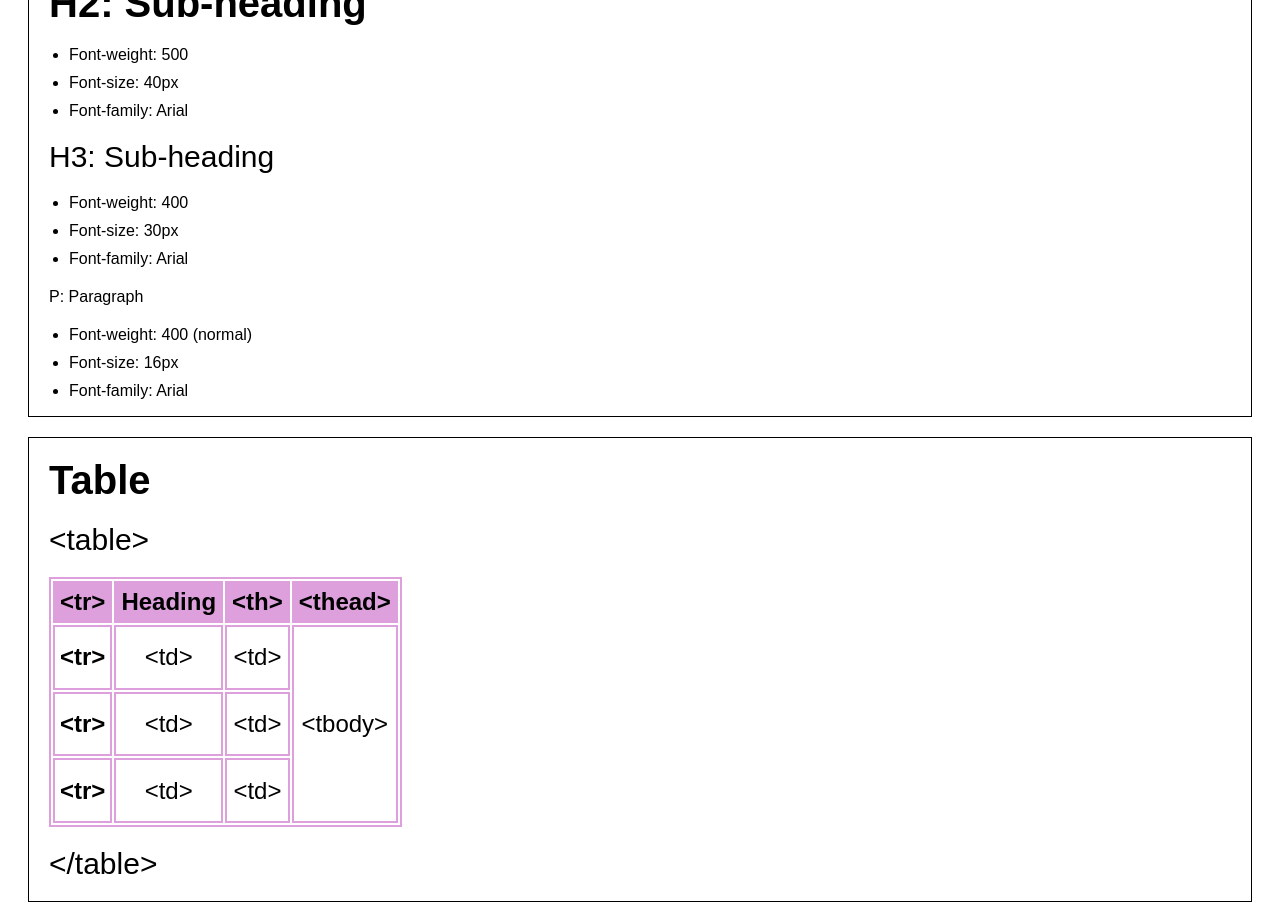
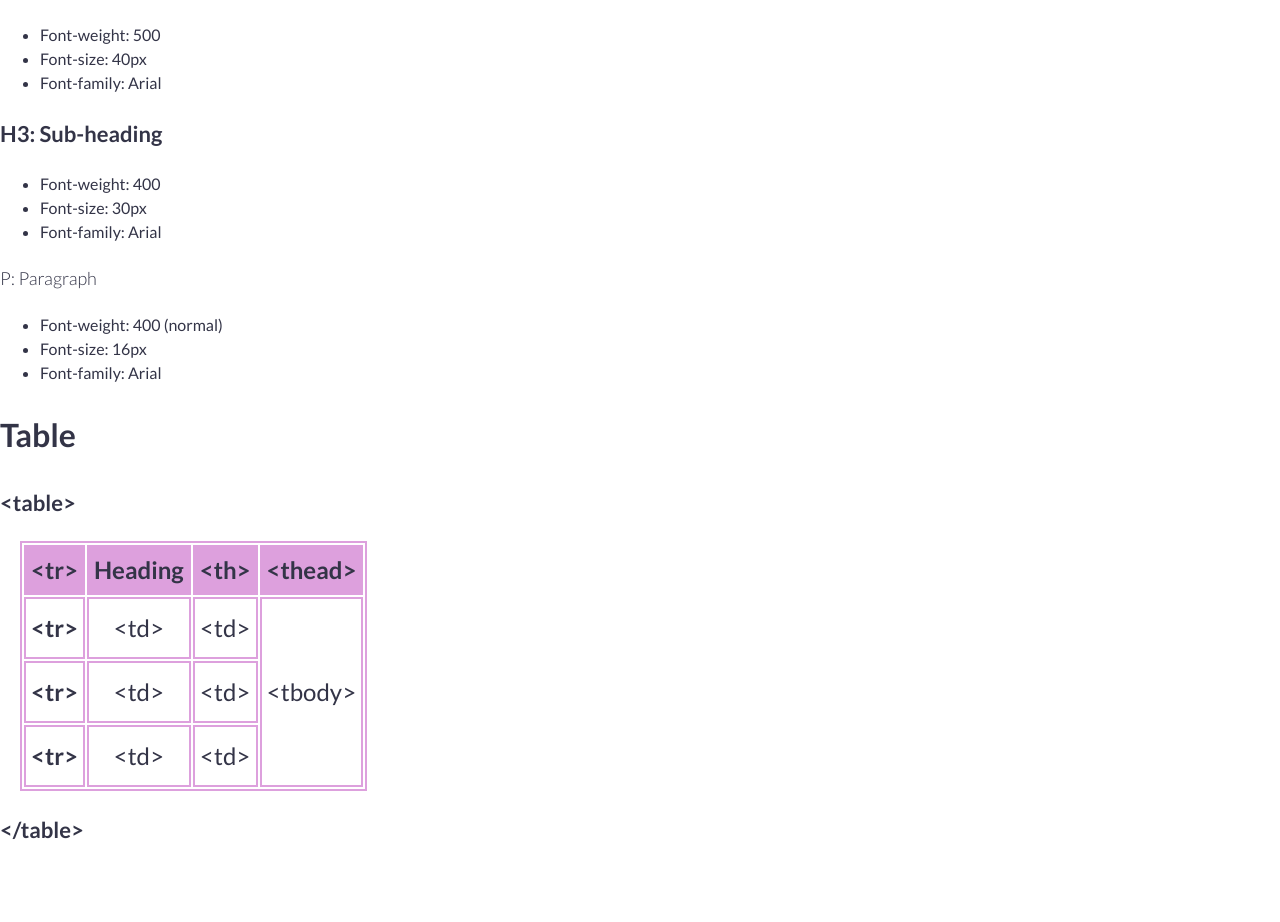
Before and after one commit to Kanyisa-Ntombini/website-design-system-starting, a plain HTML site: page starting/index.html in a window 1280 px wide. Shown: the part 1784-2706 px from the top of the page. After the commit the page ends 2630 px from the top, so only its background shows below. Drawn offline with Linux system fonts and the light colour scheme.

```diff
--- /dev/null
+++ b/starting/resources/css/reset.css
@@ -0,0 +1,48 @@
+/* http://meyerweb.com/eric/tools/css/reset/
+   v2.0 | 20110126
+   License: none (public domain)
+*/
+
+html, body, div, span, applet, object, iframe,
+h1, h2, h3, h4, h5, h6, p, blockquote, pre,
+a, abbr, acronym, address, big, cite, code,
+del, dfn, em, img, ins, kbd, q, s, samp,
+small, strike, strong, sub, sup, tt, var,
+b, u, i, center,
+dl, dt, dd, ol, ul, li,
+fieldset, form, label, legend,
+table, caption, tbody, tfoot, thead, tr, th, td,
+article, aside, canvas, details, embed,
+figure, figcaption, footer, header, hgroup,
+menu, nav, output, ruby, section, summary,
+time, mark, audio, video {
+	margin: 0;
+	padding: 0;
+	border: 0;
+	font-size: 100%;
+	font: inherit;
+	vertical-align: baseline;
+}
+/* HTML5 display-role reset for older browsers */
+article, aside, details, figcaption, figure,
+footer, header, hgroup, menu, nav, section {
+	display: block;
+}
+body {
+	line-height: 1;
+}
+ol, ul {
+	list-style: none;
+}
+blockquote, q {
+	quotes: none;
+}
+blockquote:before, blockquote:after,
+q:before, q:after {
+	content: '';
+	content: none;
+}
+table {
+	border-collapse: collapse;
+	border-spacing: 0;
+}
--- a/starting/resources/css/styles.css
+++ b/starting/resources/css/styles.css
@@ -1,43 +1,86 @@
-/*Universal Styles*/
-* {
-  box-sizing: border-box;
+@import url(https://fonts.googleapis.com/css?family=Lato:400,300,300italic,400italic,700,700italic);
+
+/* UNIVERSAL */
+
+html,
+body {
+  height: 100%;
+  width: 100%;
+  margin: 0;
+  padding: 0;
+  left: 0;
+  top: 0;
+  font-size: 100%;
 }
 
-html {
-  margin: 0 20px;
-  font-family: Arial, Helvetica, sans-serif;
+/* ROOT FONT STYLES */
+
+* {
+  font-family: 'Lato', Helvetica, sans-serif;
+  color: #333447;
+  line-height: 1.5;
 }
 
+/* TYPOGRAPHY */
+
 h1 {
-  font-size: 60px;
+  font-size: 2.5rem;
 }
+
 h2 {
-  font-size: 40px;
+  font-size: 2rem;
 }
+
 h3 {
-  font-size: 30px;
-  font-weight: normal;
+  font-size: 1.375rem;
 }
+
 h4 {
-  font-size: 20px;
+  font-size: 1.125rem;
+}
+
+h5 {
+  font-size: 1rem;
+}
+
+h6 {
+  font-size: 0.875rem;
 }
 
 p {
-  font-size: 16px;
+  font-size: 1.125rem;
+  font-weight: 200;
+  line-height: 1.8;
 }
 
-li {
-  margin: 10px 0;
+.font-light {
+  font-weight: 300;
 }
 
-/* Header */
-
-/* Main */
-h1, h2, h3, h4, p {
-  margin: 20px;
+.font-regular {
+  font-weight: 400;
 }
 
-section {
-  border: 1px solid black;
-  margin-bottom: 20px;
+.font-heavy {
+  font-weight: 700;
 }
+
+/* POSITIONING */
+
+.left {
+  text-align: left;
+}
+
+.right {
+  text-align: right;
+}
+
+.center {
+  text-align: center;
+  margin-left: auto;
+  margin-right: auto;
+}
+
+.justify {
+  text-align: justify;
+}
```
